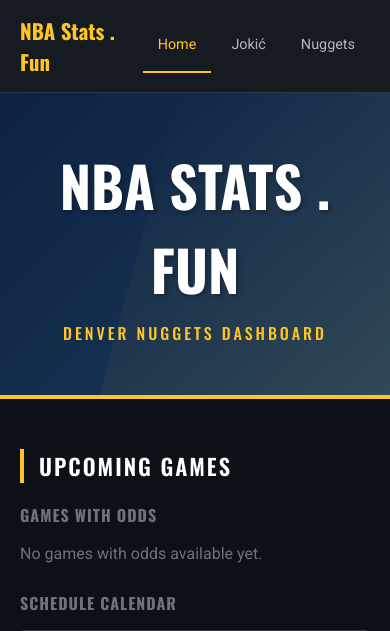
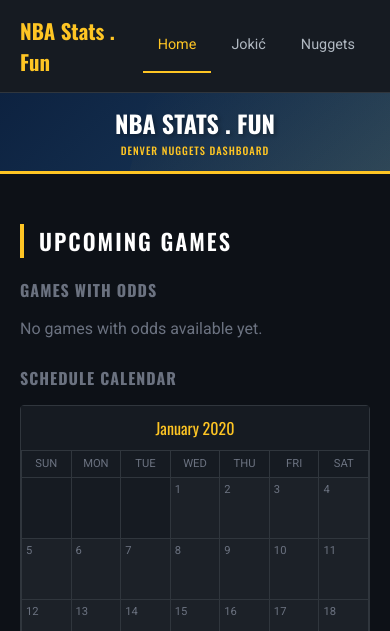
Before and after one commit to jasper9/nbastats.fun, a Flask app: template templates/index.html in a window 390 px wide; the page is wider, and only the part inside the window is pictured. Shown: the top 631 px of that part. Run offline with Flask 3, Linux system fonts and the light colour scheme; the template is opened without the code that fills it: most values are stand-ins (such as "Sample title", 1, 10 or a date in 2020).

Commit message:
Compact headers and consolidate refresh scripts
- Make page headers consistent across all pages (compact styling)
- Add mobile-responsive header styles with media queries
- Convert refresh_balldontlie.py and refresh_odds.py to pure modules
- refresh_cache.py is now the single entry point for all data refresh
- Update CLAUDE.md to reflect new structure

🤖 Generated with [Claude Code](https://claude.com/claude-code)

Co-Authored-By: Claude Opus 4.5 <noreply@anthropic.com>

```diff
--- a/refresh_odds.py
+++ b/refresh_odds.py
@@ -481,5 +481,5 @@ def refresh_odds():
     return games_with_odds
 
 
-if __name__ == '__main__':
-    refresh_odds()
+# Note: This module is imported by refresh_cache.py
+# Run `python refresh_cache.py` for full refresh
--- a/templates/index.html
+++ b/templates/index.html
@@ -94,9 +94,9 @@
         header {
             background: linear-gradient(135deg, var(--nuggets-navy) 0%, #1a3a5c 100%);
             text-align: center;
-            padding: 50px 20px;
+            padding: 20px 20px;
             margin-bottom: 0;
-            border-bottom: 4px solid var(--nuggets-gold);
+            border-bottom: 3px solid var(--nuggets-gold);
             position: relative;
             overflow: hidden;
         }
@@ -112,21 +112,35 @@
         }
         .player-name {
             font-family: 'Oswald', sans-serif;
-            font-size: 3.5rem;
+            font-size: 2.2rem;
             font-weight: 700;
             text-transform: uppercase;
             color: var(--text-primary);
             text-shadow: 2px 2px 4px rgba(0,0,0,0.3);
             position: relative;
+            margin: 0;
         }
         .team-info {
             color: var(--nuggets-gold);
             font-family: 'Oswald', sans-serif;
-            font-size: 1rem;
-            margin-top: 10px;
-            letter-spacing: 3px;
+            font-size: 0.75rem;
+            margin-top: 4px;
+            letter-spacing: 2px;
             text-transform: uppercase;
             font-weight: 500;
+        }
+        @media (max-width: 600px) {
+            header {
+                padding: 12px 15px;
+            }
+            .player-name {
+                font-size: 1.5rem;
+            }
+            .team-info {
+                font-size: 0.65rem;
+                letter-spacing: 1px;
+                margin-top: 2px;
+            }
         }
         .more-link {
             display: inline-block;
```
Also changed, not shown: refresh_balldontlie.py (+2 -13 lines), templates/jokic.html (+18 -5 lines), .claude/CLAUDE.md.
